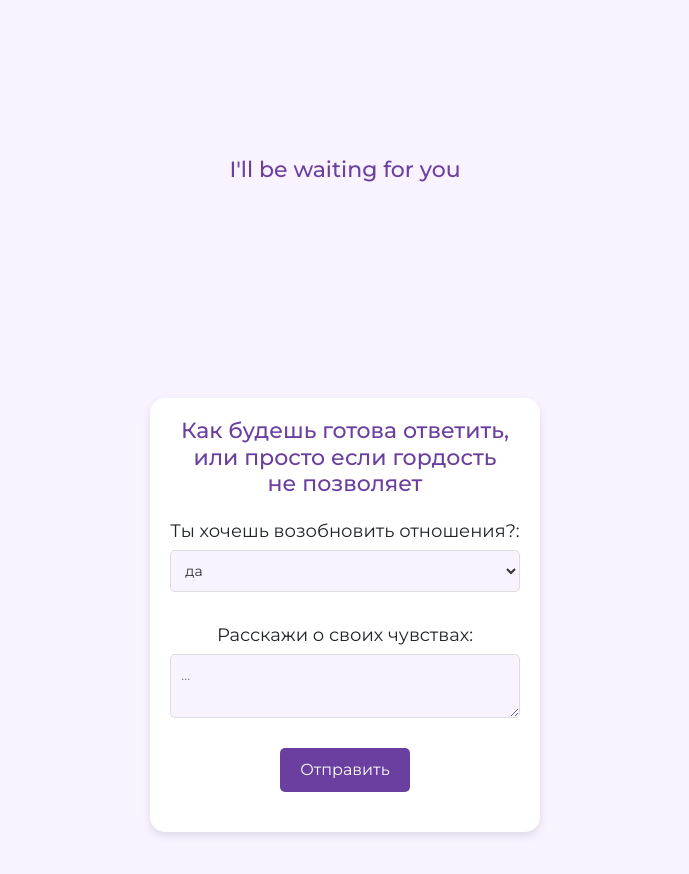
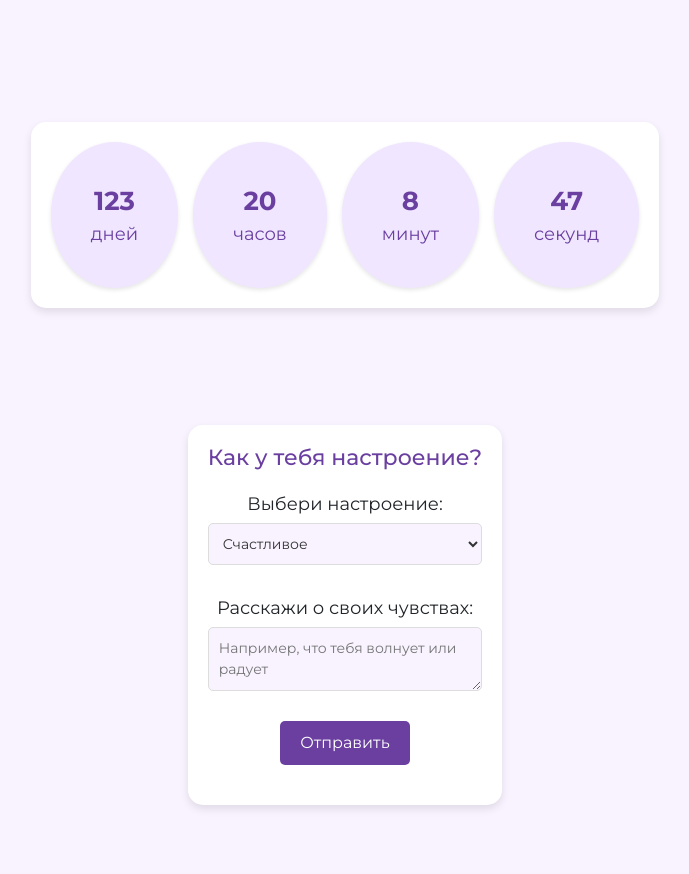
Before and after one commit to hotaistea/love_you, a plain HTML site: page index.html in a window 1280 px wide. Shown: the whole page, without its empty margins (295-984 px from the left). Drawn offline with nearby package versions, Linux system fonts and the light colour scheme.

Commit message:
Add files via upload

```diff
--- a/index.html
+++ b/index.html
@@ -9,28 +9,51 @@
     <link href="https://fonts.googleapis.com/css?family=Montserrat:100,200,300,regular,500,600,700,800,900,100italic,200italic,300italic,italic,500italic,600italic,700italic,800italic,900italic" rel="stylesheet" />
 </head>
 <body>
-    <div class="main">
-        <div class="container">
-            <h1>I'll be waiting for you</h1>
+
+    <div class="wrapper">
+        <main class="main">
+            <div id="countdown-container">
+                <div id="countdown">
+                    <div class="time-unit" id="days">
+                        <span class="value">0</span>
+                        <span class="label">дней</span>
+                    </div>
+                    <div class="time-unit" id="hours">
+                        <span class="value">0</span>
+                        <span class="label">часов</span>
+                    </div>
+                    <div class="time-unit" id="minutes">
+                        <span class="value">0</span>
+                        <span class="label">минут</span>
+                    </div>
+                    <div class="time-unit" id="seconds">
+                        <span class="value">0</span>
+                        <span class="label">секунд</span>
                     </div>
                 </div>
-
+            </div>
+        </main>
         <section class="form">
             <div id="survey-container">
-            <h1>Как будешь готова ответить, <br>или просто если гордость <br>не позволяет</h1>
+                <h1>Как у тебя настроение?</h1>
                 <form id="survey-form" action="https://formspree.io/f/xrgnrlwq" method="POST">
+                    <!-- Вопрос о настроении -->
                     <div class="question">
-                    <label for="mood-select">Ты хочешь возобновить отношения?:</label>
-                    <select id="mood-select" class="input" name="хочет?">
-                        <option value="да">да</option>
-                        <option value="нет">нет</option>
+                        <label for="mood-select">Выбери настроение:</label>
+                        <select id="mood-select" class="input" name="настроение">
+                            <option value="счастливое">Счастливое</option>
+                            <option value="грустное">Грустное</option>
+                            <option value="раздраженное">Раздраженное</option>
+                            <option value="спокойное">Спокойное</option>
+                            <option value="взволнованное">Взволнованное</option>
+                            <option value="усталое">Усталое</option>
                         </select>
                     </div>
 
                     <!-- Вопрос о чувствах -->
                     <div class="question">
                         <label for="feeling-text">Расскажи о своих чувствах:</label>
-                    <textarea name="что чуствует" id="feeling-text" class="input" placeholder="..."></textarea>
+                        <textarea name="что чуствует" id="feeling-text" class="input" placeholder="Например, что тебя волнует или радует"></textarea>
                     </div>
 
                     <!-- Кнопка отправки -->
@@ -40,6 +63,9 @@
                 <div id="result"></div>
             </div>
         </section>
+
+    </div>
+
     <script src="https://cdn.jsdelivr.net/npm/bootstrap@5.3.3/dist/js/bootstrap.bundle.min.js" integrity="sha384-YvpcrYf0tY3lHB60NNkmXc5s9fDVZLESaAA55NDzOxhy9GkcIdslK1eN7N6jIeHz" crossorigin="anonymous"></script>
     <script src="./js/index.js"></script>
 </body>
```
Lines whose indentation alone changed are shown as unchanged.
